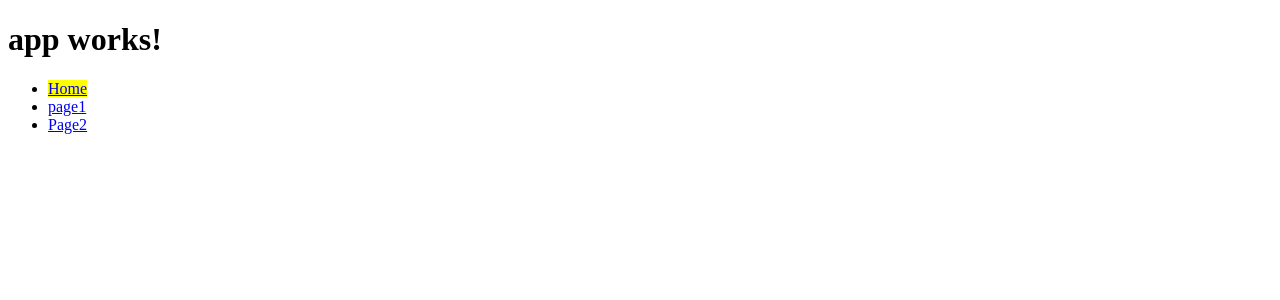
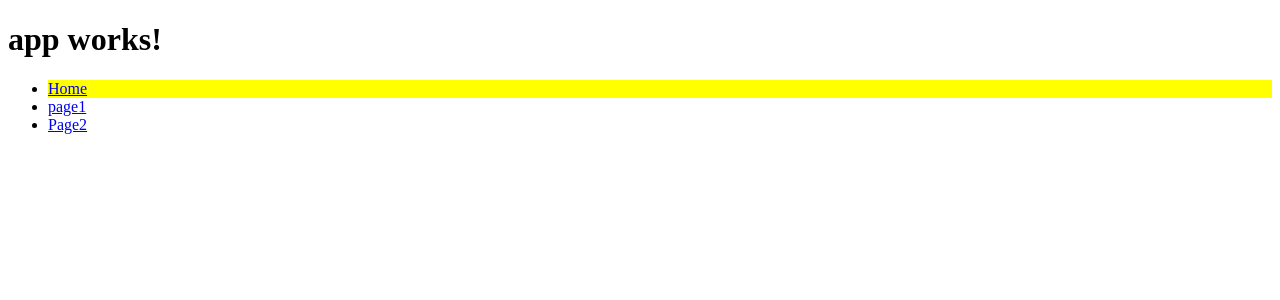
Before and after one commit to Benknightdark/ng4Advanced, an Angular app: page / in a window 1280 px wide. Shown: the top 300 px of the page. Built offline with nearby package versions, Linux system fonts and the light colour scheme.

Commit message:
修改router linke樣式

```diff
--- a/src/app/app.component.html
+++ b/src/app/app.component.html
@@ -2,12 +2,9 @@
   {{title}}
 </h1>
 <ul>
-  <li><a [routerLink]="['/']" routerLinkActive="active" [routerLinkActiveOptions]="{exact: true}"
->Home</a></li>
-    <li><a [routerLink]="['page1']" routerLinkActive="active" [routerLinkActiveOptions]="{exact: true}"
->page1</a></li>
-  <li><a [routerLink]="['page2']" routerLinkActive="active" [routerLinkActiveOptions]="{exact: true}"
->Page2</a></li>
+  <li routerLinkActive="active" [routerLinkActiveOptions]="{exact: true}"><a  [routerLink]="['/']" >Home</a></li>
+  <li routerLinkActive="active" [routerLinkActiveOptions]="{exact: true}"><a i  [routerLink]="['page1']">page1</a></li>
+  <li  routerLinkActive="active" [routerLinkActiveOptions]="{exact: true}"><a [routerLink]="['page2']">Page2</a></li>
 </ul>
 
 <!-->路由插座</!-->
```
